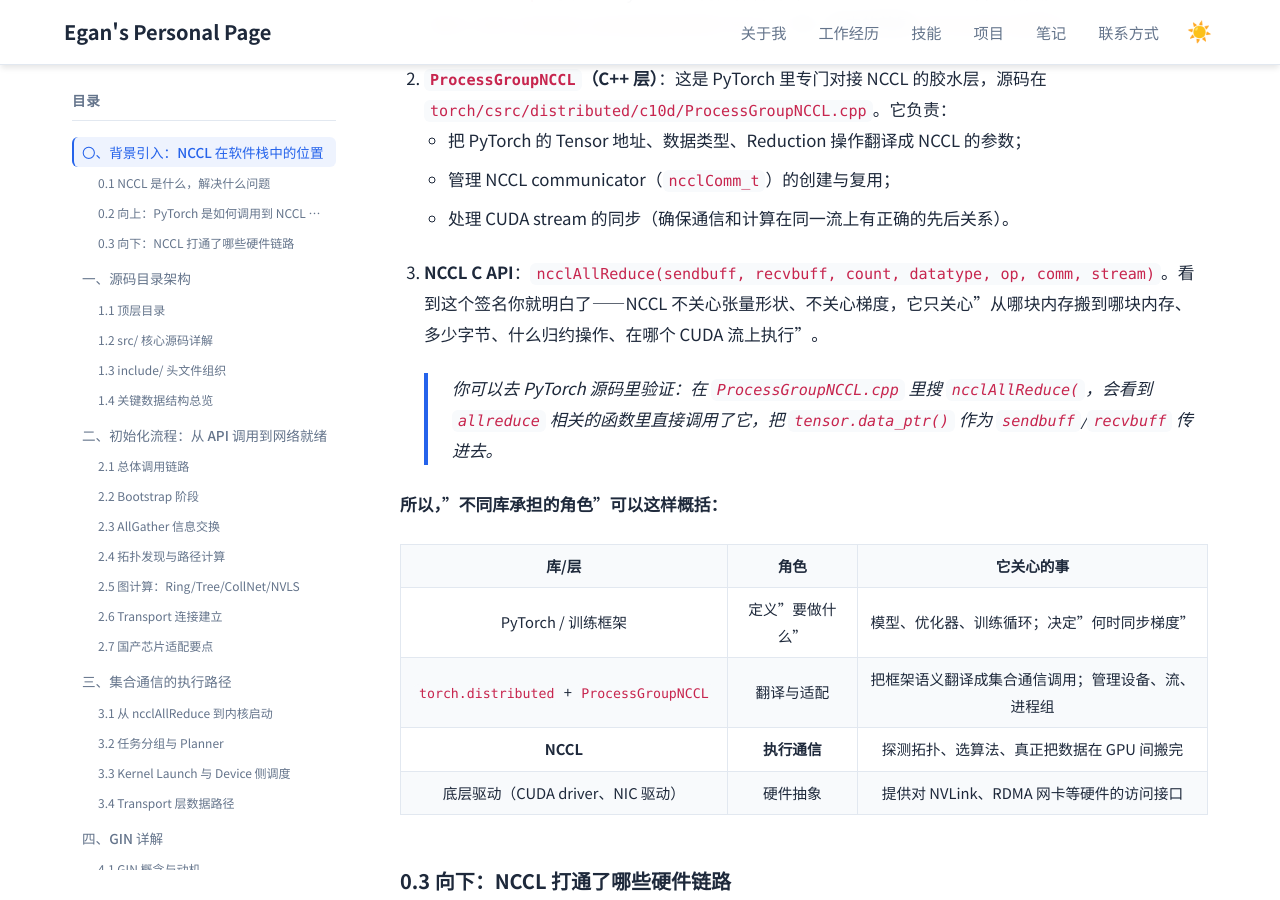
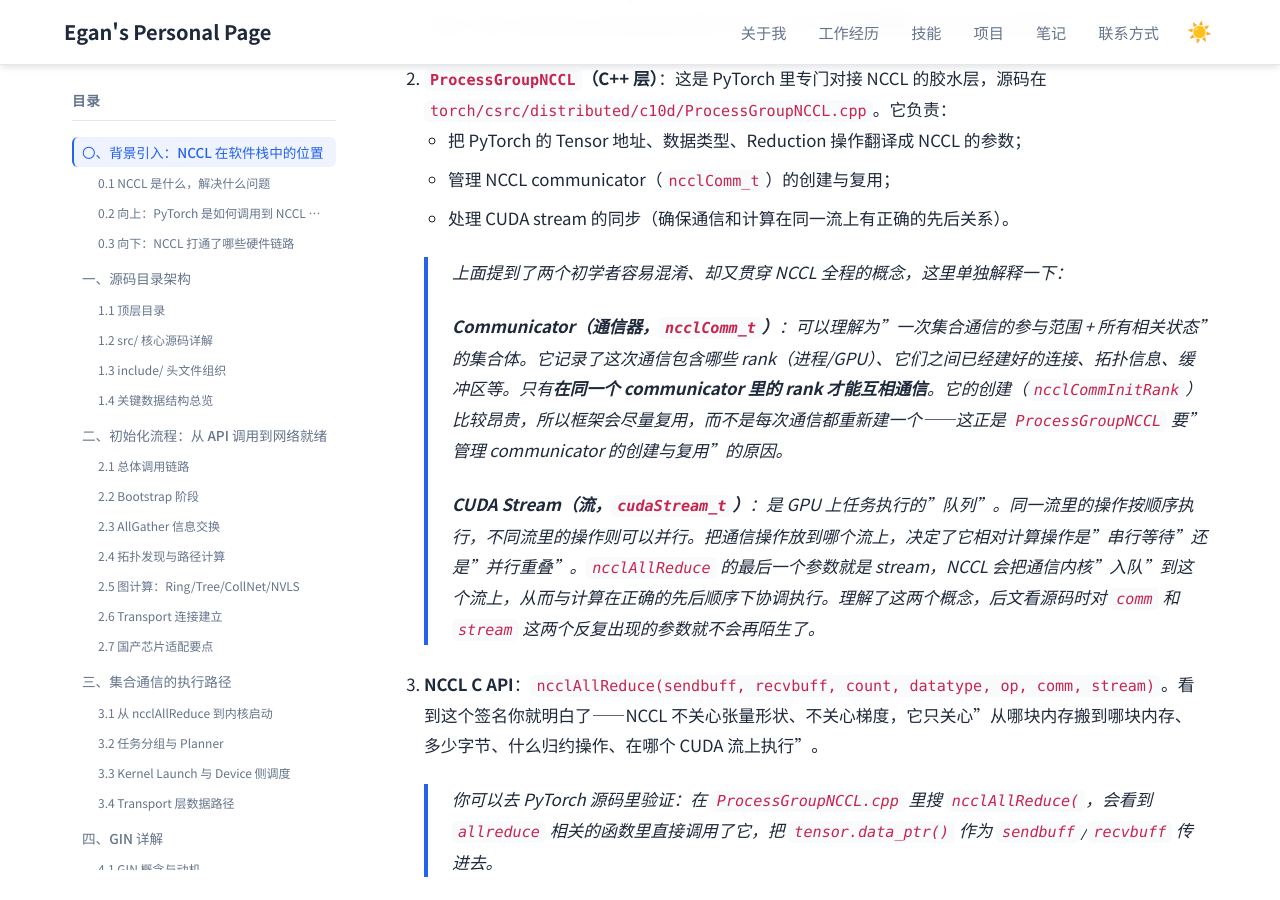
Before and after one commit to Lejun-Hu/Lejun-Hu.github.io, a Jekyll site: the page built from _notes/2026-8-24-nccl-source-study.md, in a window 1280 px wide and 900 px high, scrolled down 2749 px. Built offline with Jekyll 4.4.1, drawn with Linux system fonts in a browser that asks for light colours.

Commit message:
note: explain communicator and stream concepts

```diff
--- a/_notes/2026-8-24-nccl-source-study.md
+++ b/_notes/2026-8-24-nccl-source-study.md
@@ -70,6 +70,12 @@ NCCL 库:  libnccl.so → ncclAllReduce(...)
    - 把 PyTorch 的 Tensor 地址、数据类型、Reduction 操作翻译成 NCCL 的参数；
    - 管理 NCCL communicator（`ncclComm_t`）的创建与复用；
    - 处理 CUDA stream 的同步（确保通信和计算在同一流上有正确的先后关系）。
+
+   > 上面提到了两个初学者容易混淆、却又贯穿 NCCL 全程的概念，这里单独解释一下：
+   >
+   > **Communicator（通信器，`ncclComm_t`）**：可以理解为"一次集合通信的参与范围 + 所有相关状态"的集合体。它记录了这次通信包含哪些 rank（进程/GPU）、它们之间已经建好的连接、拓扑信息、缓冲区等。只有**在同一个 communicator 里的 rank 才能互相通信**。它的创建（`ncclCommInitRank`）比较昂贵，所以框架会尽量复用，而不是每次通信都重新建一个——这正是 `ProcessGroupNCCL` 要"管理 communicator 的创建与复用"的原因。
+   >
+   > **CUDA Stream（流，`cudaStream_t`）**：是 GPU 上任务执行的"队列"。同一流里的操作按顺序执行，不同流里的操作则可以并行。把通信操作放到哪个流上，决定了它相对计算操作是"串行等待"还是"并行重叠"。`ncclAllReduce` 的最后一个参数就是 stream，NCCL 会把通信内核"入队"到这个流上，从而与计算在正确的先后顺序下协调执行。理解了这两个概念，后文看源码时对 `comm` 和 `stream` 这两个反复出现的参数就不会再陌生了。
 
 3. **NCCL C API**：`ncclAllReduce(sendbuff, recvbuff, count, datatype, op, comm, stream)`。看到这个签名你就明白了——NCCL 不关心张量形状、不关心梯度，它只关心"从哪块内存搬到哪块内存、多少字节、什么归约操作、在哪个 CUDA 流上执行"。
 
```
